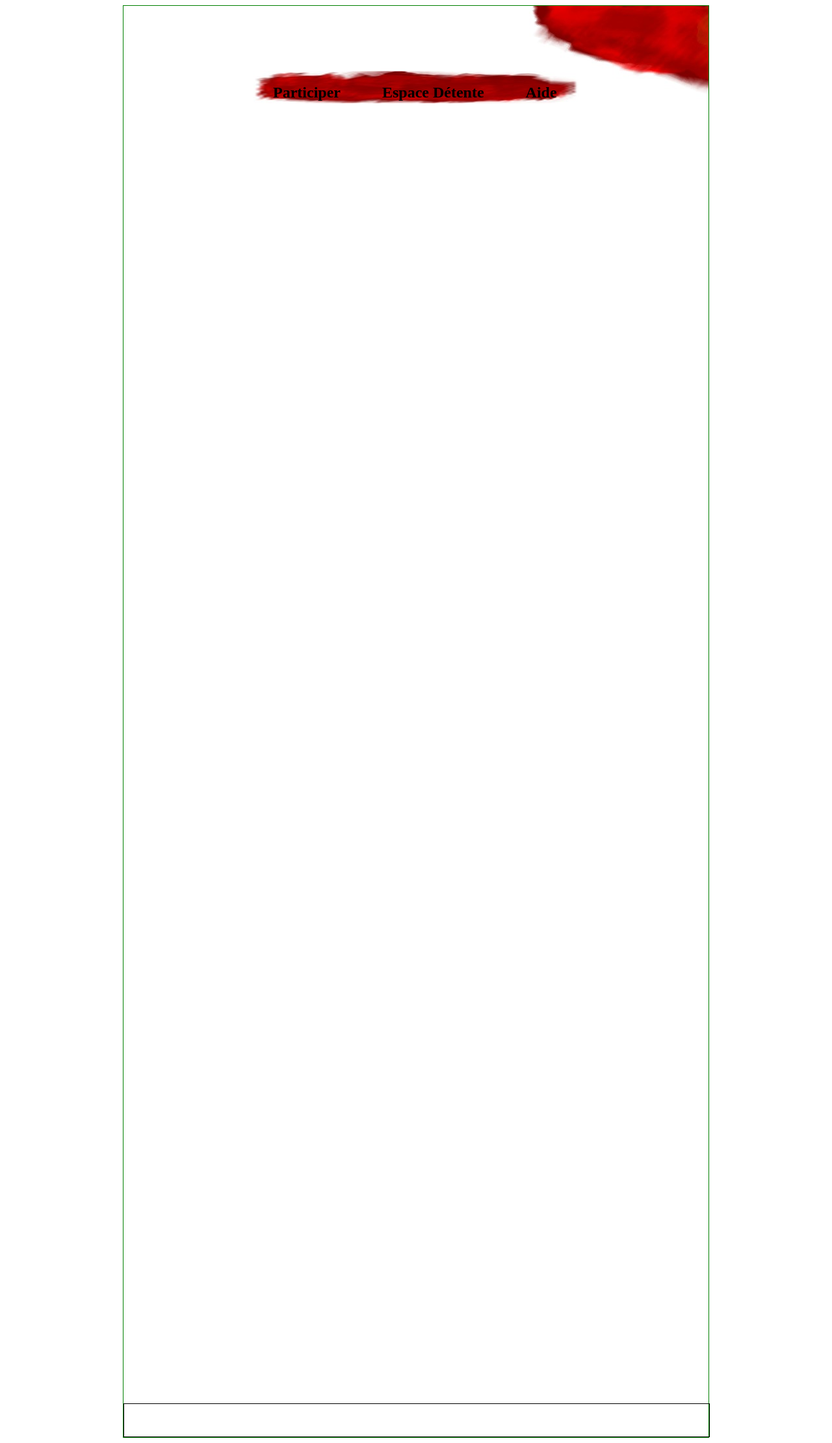
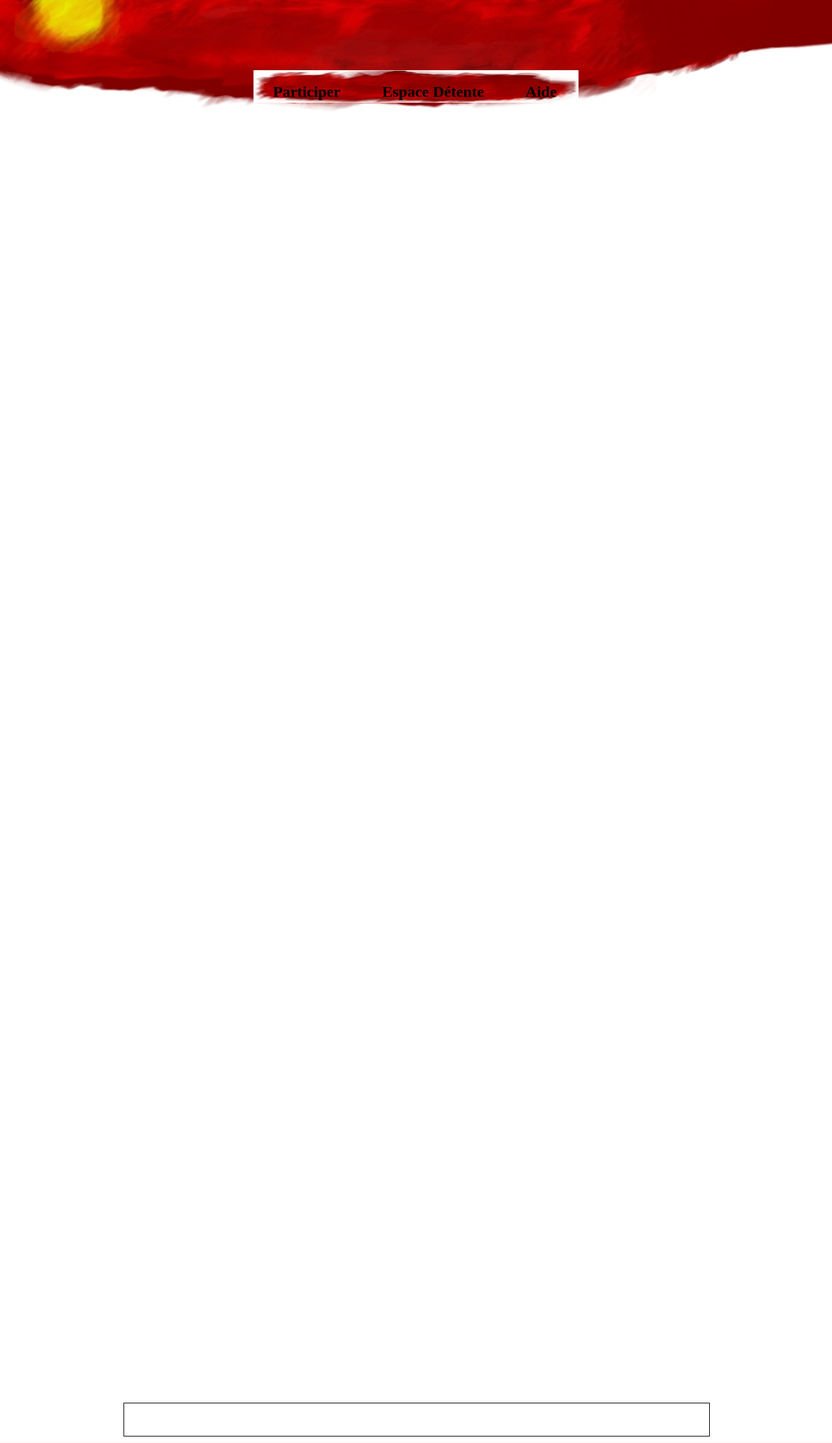
Before and after one commit to kataris/first_project, a PHP site: page / in a window 1280 px wide. Shown: the whole page at 65% size. Run offline with PHP 8.4, Linux system fonts and the light colour scheme; some libraries are stand-ins or nearby versions.

Commit message:
correction position fond
regarde les changements tu devrais comprendre, sinon demande moi par
mail je te répondrais demain

```diff
--- a/index.css
+++ b/index.css
@@ -1,6 +1,9 @@
 body
 {
 	background-color: white;
+	background-image : url("image/Baniere.jpg");
+	background-repeat: no-repeat;
+	background-position: top center;
 }
 
 footer, header, #logo, #nom, #connection, nav, nav h1, nav span
@@ -11,8 +14,8 @@ footer, header, #logo, #nom, #connection, nav, nav h1, nav span
 #bloc_page
 {
 	width: 900px;
-	border: 1px green solid;
-	margin: auto;
+	left: 50%;
+	margin-left : -450px;
 	position: relative;
 }
 
@@ -23,7 +26,6 @@ header
 	height: 150px;
 	width: 900px;
 	position: relative;
-	background-image : url("image/Baniere.jpg");
 }
 
 #logo
```
